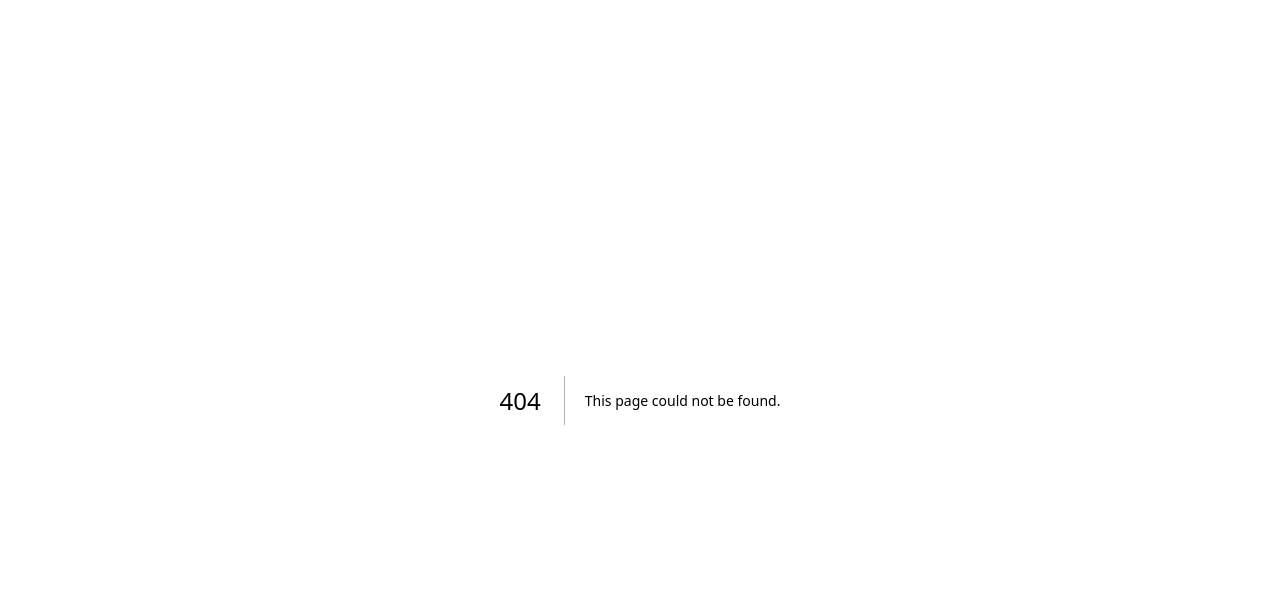
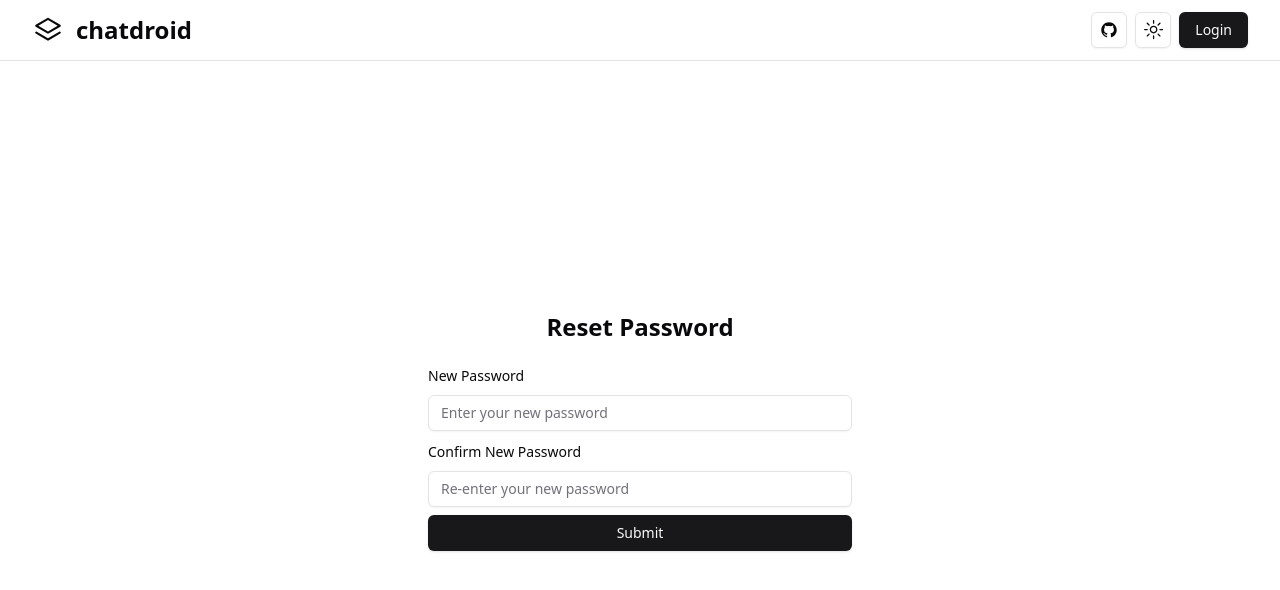
Before and after one commit to spotlight301/chatbot-rag-dual, a Next.js app in the folder apps/frontend/: page /account/reset-password-confirm/1/1 in a window 1280 px wide. Before the commit this address had no page. Shown: the top 590 px of the page. Built offline with nearby package versions, Linux system fonts and the light colour scheme.

Commit message:
Implemented reset password pages with error handling

```diff
--- /dev/null
+++ b/apps/frontend/src/app/account/reset-password-confirm/[uid]/[token]/page.tsx
@@ -0,0 +1,149 @@
+'use client'
+
+import React, { useState } from 'react'
+import * as Yup from "yup";
+import { useForm } from "react-hook-form";
+import { yupResolver } from "@hookform/resolvers/yup";
+
+import {
+    Form,
+    FormControl,
+    FormDescription,
+    FormField,
+    FormItem,
+    FormLabel,
+    FormMessage,
+} from "@/components/ui/form"
+import { Input } from "@/components/ui/input"
+
+import {
+    Alert,
+    AlertDescription,
+    AlertTitle,
+} from "@/components/ui/alert"
+import { ExclamationTriangleIcon, InfoCircledIcon, UpdateIcon } from '@radix-ui/react-icons';
+import { Button } from '@/components/ui/button';
+import axios from '@/utils/axios';
+
+interface IResetPasswordConfirm {
+    new_password: string;
+    re_new_password: string;
+}
+
+const ResetPasswordConfirmSchema = Yup.object().shape({
+    new_password: Yup.string()
+        .required("This is required field")
+        .min(8, "Password must be at least 8 characters"),
+    re_new_password: Yup.string()
+        .required("This is required field")
+        .min(8, "Password must be at least 8 characters")
+        .oneOf([Yup.ref('new_password')], 'Passwords must match'),
+});
+
+const ResetPasswordConfirmPage = ({ params }: {
+    params: {
+        uid: string,
+        token: string
+    }
+}) => {
+    const [server_error, setServerError] = useState<string | null>(null);
+    const [message, setMessage] = useState<string | null>(null);
+    const [loading, setLoading] = useState(false);
+
+    const defaultValues = {
+        new_password: "",
+        re_new_password: "",
+    };
+
+    const methods = useForm<IResetPasswordConfirm>({
+        resolver: yupResolver(ResetPasswordConfirmSchema),
+        defaultValues,
+    });
+
+    const onSubmit = async (data: IResetPasswordConfirm) => {
+        try {
+            setLoading(true);
+            const response = await axios.post("/auth/users/reset_password_confirm/", {
+                uid: params.uid,
+                token: params.token,
+                ...data,
+            }, {
+                headers: {
+                    "Content-Type": "application/json",
+                }
+            })
+            setMessage("Your password has been changed. You may now close this page.")
+            setServerError(null);
+        } catch (error: any) {
+            setServerError("Invalid reset password link. Please try again or request a new reset password email.")
+            setMessage(null);
+        } finally {
+            methods.reset();
+            setLoading(false);
+        }
+    }
+
+    return (
+        <div className='flex-1 flex items-center justify-center '>
+        <div className='w-full max-w-md p-3'>
+            <h1 className='text-center text-2xl font-semibold mb-5'>Reset Password</h1>
+            {message && (
+                <Alert variant="success" className='mb-5'>
+                    <InfoCircledIcon className="h-4 w-4" />
+                    <AlertTitle>Info</AlertTitle>
+                    <AlertDescription>
+                        {message}
+                    </AlertDescription>
+                </Alert>
+            )}
+            <Form {...methods}>
+                <form onSubmit={methods.handleSubmit(onSubmit)} className="space-y-2">
+                    <FormField
+                        control={methods.control}
+                        name="new_password"
+                        render={({ field }) => (
+                            <FormItem>
+                                <FormLabel>New Password</FormLabel>
+                                <FormControl>
+                                    <Input placeholder='Enter your new password' type='password' autoComplete='off' {...field} />
+                                </FormControl>
+                                <FormMessage />
+                            </FormItem>
+                        )}
+                    />
+                    <FormField
+                        control={methods.control}
+                        name="re_new_password"
+                        render={({ field }) => (
+                            <FormItem>
+                                <FormLabel>Confirm New Password</FormLabel>
+                                <FormControl>
+                                    <Input placeholder='Re-enter your new password' type='password' autoComplete='off' {...field} />
+                                </FormControl>
+                                <FormMessage />
+                            </FormItem>
+                        )}
+                    />
+
+                    <Button type="submit" className='w-full' disabled={loading}>
+                        {loading && <UpdateIcon className='animate-spin h-4 w-4 mr-2' />}
+                        Submit
+                    </Button>
+                </form>
+            </Form>
+
+            {server_error && (
+            <Alert variant="destructive" className='mt-5'>
+                <ExclamationTriangleIcon className="h-4 w-4" />
+                <AlertTitle>Error</AlertTitle>
+                <AlertDescription>
+                    {server_error}
+                </AlertDescription>
+            </Alert>
+        )}
+        </div>
+    </div>
+    )
+}
+
+export default ResetPasswordConfirmPage
--- /dev/null
+++ b/apps/frontend/src/app/account/reset-password/page.tsx
@@ -0,0 +1,120 @@
+'use client'
+
+import React, { useState } from 'react'
+import * as Yup from "yup";
+import { useForm } from "react-hook-form";
+import { yupResolver } from "@hookform/resolvers/yup";
+
+import {
+    Form,
+    FormControl,
+    FormDescription,
+    FormField,
+    FormItem,
+    FormLabel,
+    FormMessage,
+} from "@/components/ui/form"
+import { Input } from "@/components/ui/input"
+import { Button } from '@/components/ui/button';
+import { ExclamationTriangleIcon, InfoCircledIcon, UpdateIcon } from '@radix-ui/react-icons';
+import axios from '@/utils/axios';
+
+import {
+    Alert,
+    AlertDescription,
+    AlertTitle,
+} from "@/components/ui/alert"
+
+interface IResetPassword {
+    email: string;
+}
+
+const ResetPasswordSchema = Yup.object().shape({
+    email: Yup.string().required("Email is required").email("Email must be a valid email address"),
+})
+
+const ResetPasswordPage = () => {
+    const [loading, setLoading] = useState(false);
+    const [server_error, setServerError] = useState<string | null>(null);
+    const [message, setMessage] = useState<string | null>(null);
+
+    const defaultValues = {
+        email: "",
+    };
+
+    const methods = useForm<IResetPassword>({
+        resolver: yupResolver(ResetPasswordSchema),
+        defaultValues,
+    });
+
+    const onSubmit = async (data: IResetPassword) => {
+        try {
+            setLoading(true);
+            const response = await axios.post("/auth/users/reset_password/", {
+                ...data,
+            }, {
+                headers: {
+                    "Content-Type": "application/json",
+                }
+            })
+            setMessage("Password reset link has been sent to your email. Please check your inbox and follow the instructions.")
+            setServerError(null);
+        } catch (error: any) {
+            setServerError(error[0])
+            setMessage(null);
+        } finally {
+            setLoading(false);
+        }
+    }
+
+    return (
+        <div className='flex-1 flex items-center justify-center '>
+            <div className='w-full max-w-md p-3'>
+                <h1 className='text-center text-2xl font-semibold mb-5'>Reset Password</h1>
+                {message && (
+                    <Alert variant="success" className='mb-5'>
+                        <InfoCircledIcon className="h-4 w-4" />
+                        <AlertTitle>Info</AlertTitle>
+                        <AlertDescription>
+                            {message}
+                        </AlertDescription>
+                    </Alert>
+                )}
+                <Form {...methods}>
+                    <form onSubmit={methods.handleSubmit(onSubmit)} className="space-y-2">
+                        <FormField
+                            control={methods.control}
+                            name="email"
+                            render={({ field }) => (
+                                <FormItem>
+                                    <FormLabel>Email</FormLabel>
+                                    <FormControl>
+                                        <Input placeholder='Enter your email' autoComplete='email' {...field} />
+                                    </FormControl>
+                                    <FormMessage />
+                                </FormItem>
+                            )}
+                        />
+
+                        <Button type="submit" className='w-full' disabled={loading}>
+                            {loading && <UpdateIcon className='animate-spin h-4 w-4 mr-2' />}
+                            Send Email
+                        </Button>
+                    </form>
+                </Form>
+
+                {server_error && (
+                <Alert variant="destructive" className='mt-5'>
+                    <ExclamationTriangleIcon className="h-4 w-4" />
+                    <AlertTitle>Error</AlertTitle>
+                    <AlertDescription>
+                        {server_error}
+                    </AlertDescription>
+                </Alert>
+            )}
+            </div>
+        </div>
+    )
+}
+
+export default ResetPasswordPage
```
